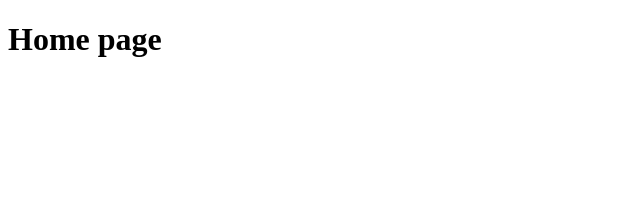
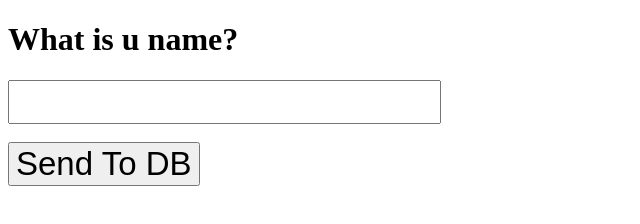
Before and after one commit to shahdmah/node-level-1, a website: page home.html in a window 1280 px wide. Shown: the whole page, without its empty margins (0-640 px from the left). Drawn offline with Linux system fonts and the light colour scheme.

Commit message:
Add files via upload

```diff
--- a/home.html
+++ b/home.html
@@ -4,9 +4,18 @@
     <meta charset="UTF-8">
     <meta name="viewport" content="">
     <title>Document</title>
+    <style>
+        input, button{
+            font-size: 33px;
+        }
+    </style>
 </head>
 <body>
     <h1>
-        Home page
+        What is u name?
     </h1>
+    <input type="text">
+    <br>
+    <br>
+    <button>Send To DB</button>
 </body>
```
